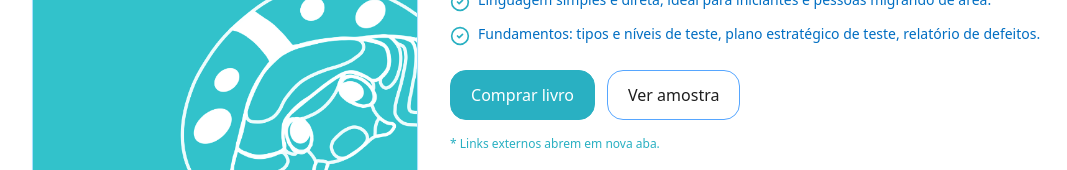
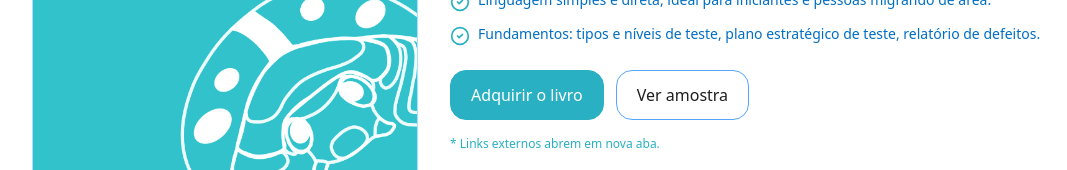
Before and after one commit to carolsprak/cursos, a React (Vite) app: page / in a window 1280 px wide. Shown: the part 5265-5435 px from the top of the page, without its empty margins (48-1115 px from the left). Built offline with nearby package versions, Linux system fonts and the light colour scheme.

Commit message:
Update App.jsx

```diff
--- a/src/App.jsx
+++ b/src/App.jsx
@@ -475,7 +475,7 @@ export default function LandingCursoTesteBasico() {
 
       <div className="mt-6 flex flex-wrap items-center gap-3">
       <a href={BOOK_LINK} target="_blank" rel="noreferrer">
-      <Button size="lg" className="rounded-2xl">Comprar livro</Button>
+      <Button size="lg" className="rounded-2xl">Adquirir o livro</Button>
       </a>
       <a href={BOOK_SAMPLE_LINK} target="_blank" rel="noreferrer">
       <Button variant="outline" size="lg" className="rounded-2xl">Ver amostra</Button>
```
